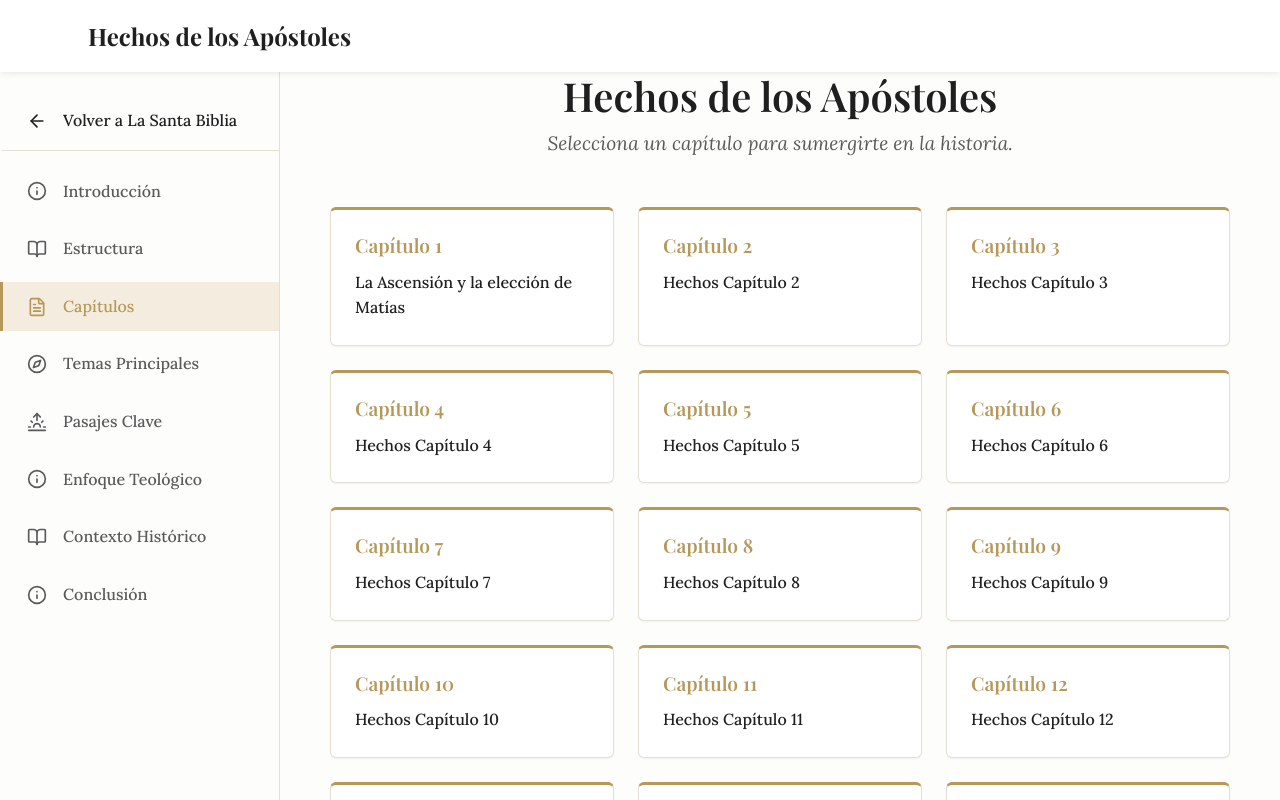
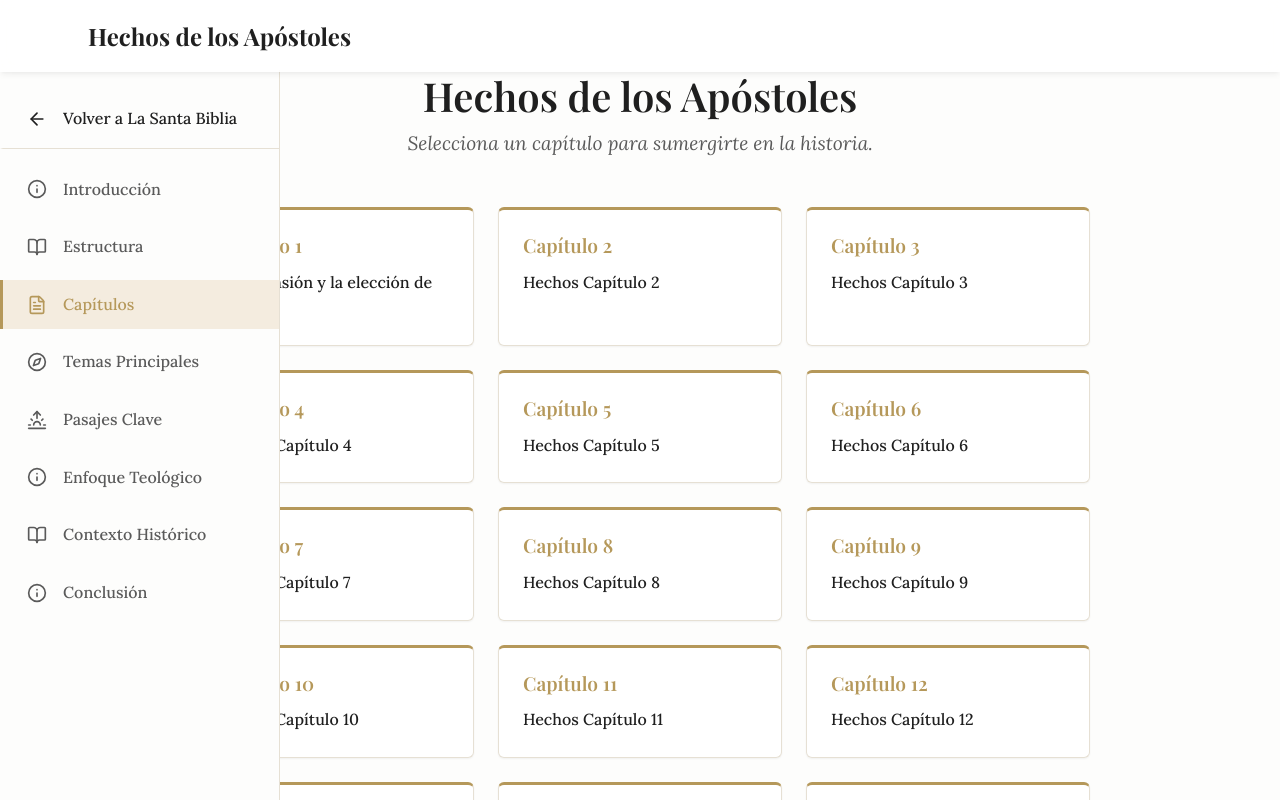
Before and after one commit to UlisesGuzman06/Evangelio, a Next.js app: page /hechos/capitulos in a window 1280 px wide. Shown: the top 800 px of the page. Built offline with nearby package versions, Linux system fonts and the light colour scheme; a web font is replaced by a local one.

Commit message:
Sidebar fijo con position fixed, nunca se mueve al hacer scroll

```diff
--- a/src/components/Layout.css
+++ b/src/components/Layout.css
@@ -130,10 +130,15 @@
 
   .sidebar {
     transform: translateX(0);
-    position: sticky;
+    position: fixed;
     top: 70px;
+    left: 0;
     height: calc(100vh - 70px);
-    align-self: flex-start;
+    width: 280px;
+  }
+
+  .main-content {
+    margin-left: 280px;
   }
 
   .sidebar-overlay {
```
